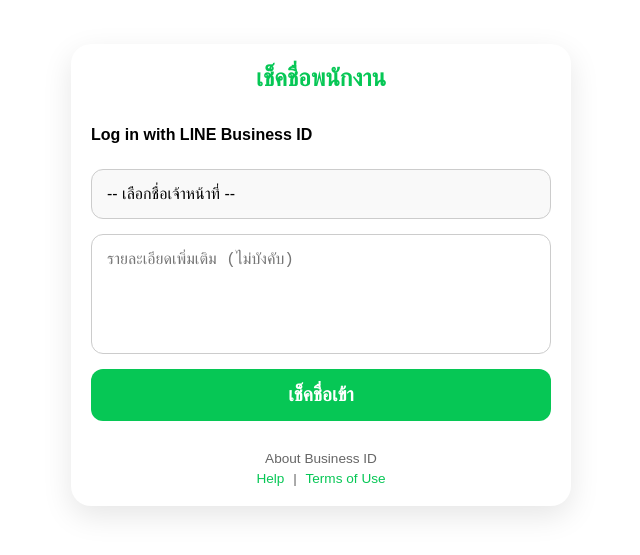
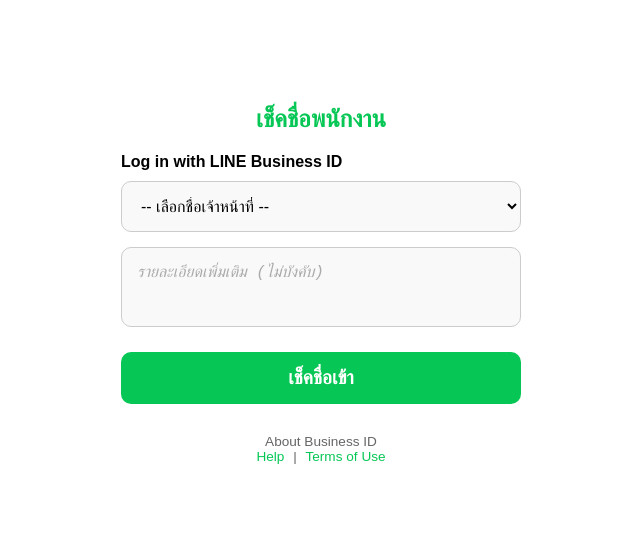
Before and after one commit to sekartwork-creator/app, a plain HTML site: page index.html in a window 1280 px wide. Shown: the part 125-680 px from the top of the page, without its empty margins (319-959 px from the left). Drawn offline with Linux system fonts and the light colour scheme; no server answers.

Commit message:
Update index.html

```diff
--- a/index.html
+++ b/index.html
@@ -5,145 +5,92 @@
   <meta name="viewport" content="width=device-width, initial-scale=1.0">
   <title>ระบบเช็คชื่อเข้า-ออกงาน</title>
   <style>
-    /* ===== Body ===== */
+    /* ===== Body (จัดกลางทั้งแนวตั้ง/แนวนอน) ===== */
     body {
       margin: 0;
-      padding: 0;
+      padding: 20px;
       font-family: 'Kanit', sans-serif;
       background-color: #fff;
       display: flex;
+      flex-direction: column;
       justify-content: center;
       align-items: center;
       min-height: 100vh;
-      overflow: hidden;
-    }
-
-    /* ===== Card ===== */
-    .card {
-      width: 95%;
-      max-width: 500px;
-      padding: 20px;
-      display: flex;
-      flex-direction: column;
-      gap: 15px;
-      background-color: #fff;
-      border-radius: 20px;
-      box-shadow: 0 10px 30px rgba(0,0,0,0.1);
       box-sizing: border-box;
     }
 
     /* ===== Header ===== */
     h2 {
-      text-align: center;
       color: #06C755;
       font-weight: 700;
-      margin-top: 0;
+      margin-bottom: 20px;
+      text-align: center;
     }
 
     /* ===== LINE Login ===== */
     .login-line {
       font-weight: 700;
       color: #000;
+      width: 100%;
+      max-width: 400px;
+      margin-bottom: 10px;
       text-align: left;
-      margin-bottom: 10px;
-      background: none; /* ไม่มีกรอบ */
-      border: none;
     }
 
-    /* ===== Dropdown ===== */
-    .dropdown {
-      position: relative;
+    /* ===== Dropdown / Textarea ===== */
+    select, textarea {
       width: 100%;
-    }
-
-    .dropdown-btn {
-      width: 100%;
+      max-width: 400px;
       padding: 15px;
-      border-radius: 12px;
-      border: 1px solid #ccc;
+      margin-bottom: 15px;
+      border: 1.5px solid #ccc;     /* เส้นขอบ */
+      border-radius: 10px;          /* ขอบโค้งมน */
       font-size: 1rem;
-      cursor: pointer;
-      background-color: #f9f9f9;
+      background: #f9f9f9;          /* พื้นหลังจางๆ */
+      outline: none;
       box-sizing: border-box;
     }
 
-    .dropdown-btn:hover {
-      background-color: #e0f4d9;
+    select:focus, textarea:focus {
+      border: 1.5px solid #06C755;  /* เน้นสีเขียวตอนเลือก */
+      background: #fff;
     }
 
-    .dropdown-content {
-      display: none;
-      position: absolute;
-      top: 100%;
-      left: 0;
-      width: 100%;
-      max-height: 200px;
-      overflow-y: auto;
-      background-color: #fff;
-      border: 1px solid #ccc;
-      border-radius: 12px;
-      z-index: 100;
-      box-shadow: 0 5px 15px rgba(0,0,0,0.1);
+    /* Placeholder ให้เป็นสีเทาบางๆ */
+    textarea::placeholder {
+      color: #aaa;
+      font-style: italic;
     }
 
-    .dropdown-content div {
-      padding: 12px 20px;
-      cursor: pointer;
-      transition: 0.2s;
-    }
-
-    .dropdown-content div:hover {
-      background-color: #06C755;
-      color: #fff;
-    }
-
-    /* ===== Textarea ===== */
     textarea {
-      width: 100%;
-      padding: 15px;
-      border-radius: 12px;
-      border: 1px solid #ccc;
-      font-size: 1rem;
       resize: none;
-      height: 120px;
-      box-sizing: border-box;
+      height: 80px;
     }
 
     /* ===== Button ===== */
     .btn {
+      width: 100%;
+      max-width: 400px;
       padding: 15px;
-      border-radius: 12px;
       border: none;
+      border-radius: 10px;
       background-color: #06C755;
       color: #fff;
       font-size: 1.2rem;
       font-weight: 700;
       cursor: pointer;
-      transition: 0.3s;
+      margin-top: 10px;
     }
 
     .btn:hover {
       background-color: #049645;
     }
 
-    /* ===== Result ===== */
-    #result {
-      text-align: center;
-      font-size: 1.2rem;
-      font-weight: 700;
-    }
-
-    .success { color: green; }
-    .error { color: red; }
-
     /* ===== Footer ===== */
     footer {
-      margin-top: auto;
+      margin-top: 30px;
       font-size: 0.85rem;
       color: #666;
-      display: flex;
-      flex-direction: column;
-      gap: 5px;
       text-align: center;
     }
 
@@ -159,17 +106,15 @@
   </style>
 </head>
 <body>
-  <div class="card">
+
   <h2>เช็คชื่อพนักงาน</h2>
 
   <div class="login-line">Log in with LINE Business ID</div>
 
-    <div class="dropdown">
-      <div class="dropdown-btn" id="dropdownBtn">-- เลือกชื่อเจ้าหน้าที่ --</div>
-      <div class="dropdown-content" id="employeeList">
-        <!-- รายชื่อพนักงานจะใส่ script -->
-      </div>
-    </div>
+  <select id="employeeList">
+    <option value="">-- เลือกชื่อเจ้าหน้าที่ --</option>
+    <!-- รายชื่อพนักงานจาก script -->
+  </select>
 
   <textarea id="note" placeholder="รายละเอียดเพิ่มเติม (ไม่บังคับ)"></textarea>
 
@@ -183,7 +128,10 @@
       <a href="#">Terms of Use</a>
     </div>
   </footer>
-  </div>
+
+</body>
+</html>
+
 
 
 <audio id="successSound" src="https://firebasestorage.googleapis.com/v0/b/sekkport.appspot.com/o/new-notification-015-363677.mp3?alt=media&token=74f2ee1e-021a-4306-9d18-fcbe5d06291b"></audio>
```
Lines whose indentation alone changed are shown as unchanged.
